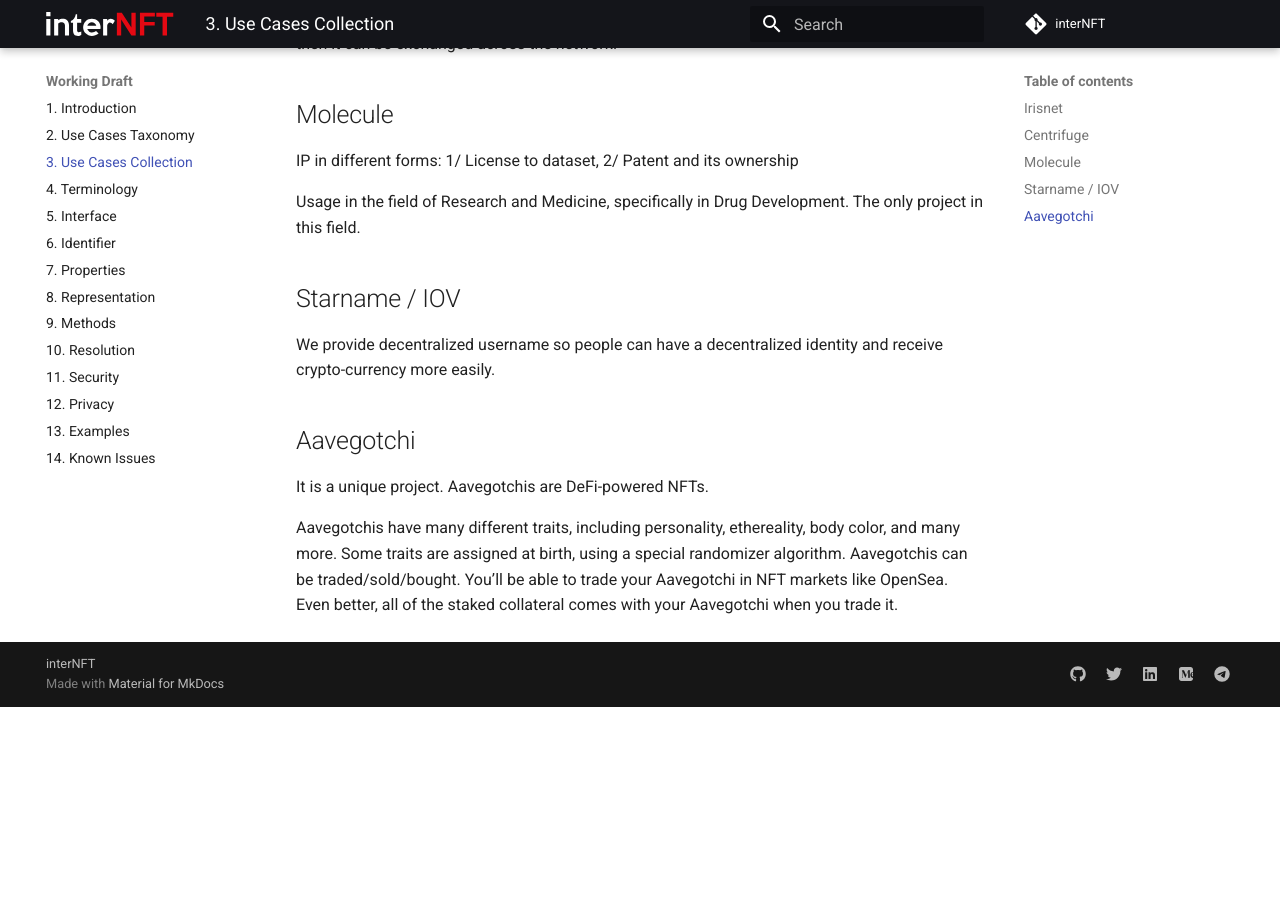
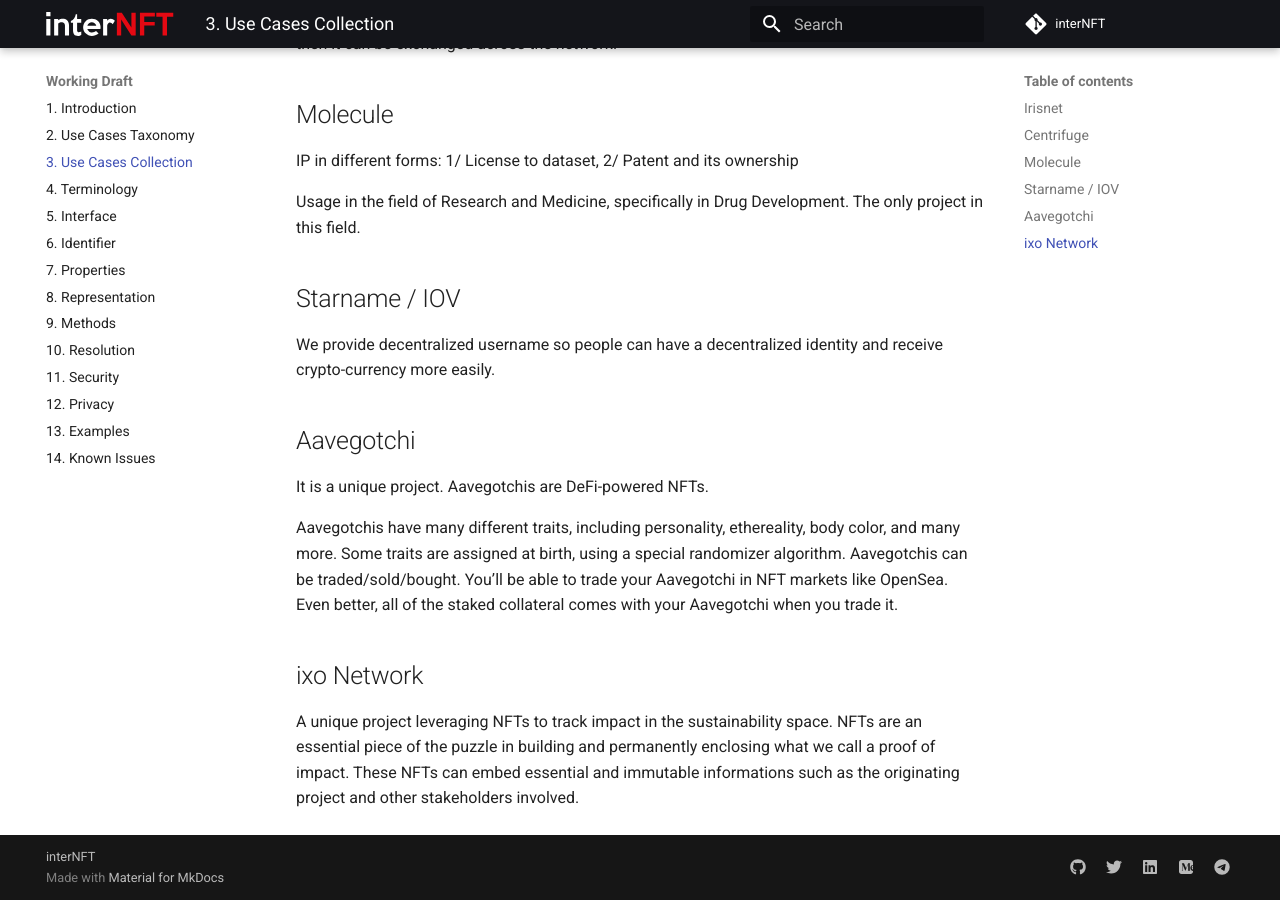
Before and after one commit to interNFT/documentation, an MkDocs documentation site: the page built from markdowns/workingDraft/useCasesCollected.md, in a window 1280 px wide and 900 px high, scrolled down 508 px. Built offline with MkDocs 1.6.1 and Material for MkDocs 9.7.7, drawn with Linux system fonts in a browser that asks for light colours; before the commit the page ends 1215 px from its top, so only the background shows below that.

Commit message:
Update file with ixo network use-case

```diff
--- a/markdowns/workingDraft/useCasesCollected.md
+++ b/markdowns/workingDraft/useCasesCollected.md
@@ -28,7 +28,12 @@
 
 ## Aavegotchi
 
-It is a unique  project. Aavegotchis are DeFi-powered NFTs.
+It is a unique project. Aavegotchis are DeFi-powered NFTs.
 
 Aavegotchis have many different traits, including personality, ethereality, body color, and many more. Some traits are assigned at birth, using a special randomizer algorithm.
 Aavegotchis can be traded/sold/bought. You’ll be able to trade your Aavegotchi in NFT markets like OpenSea. Even better, all of the staked collateral comes with your Aavegotchi when you trade it.
+
+
+## ixo Network
+
+A unique project leveraging NFTs to track impact in the sustainability space. NFTs are an essential piece of the puzzle in building and permanently enclosing what we call a proof of impact. These NFTs can embed essential and immutable informations such as the originating project and other stakeholders involved.
```
